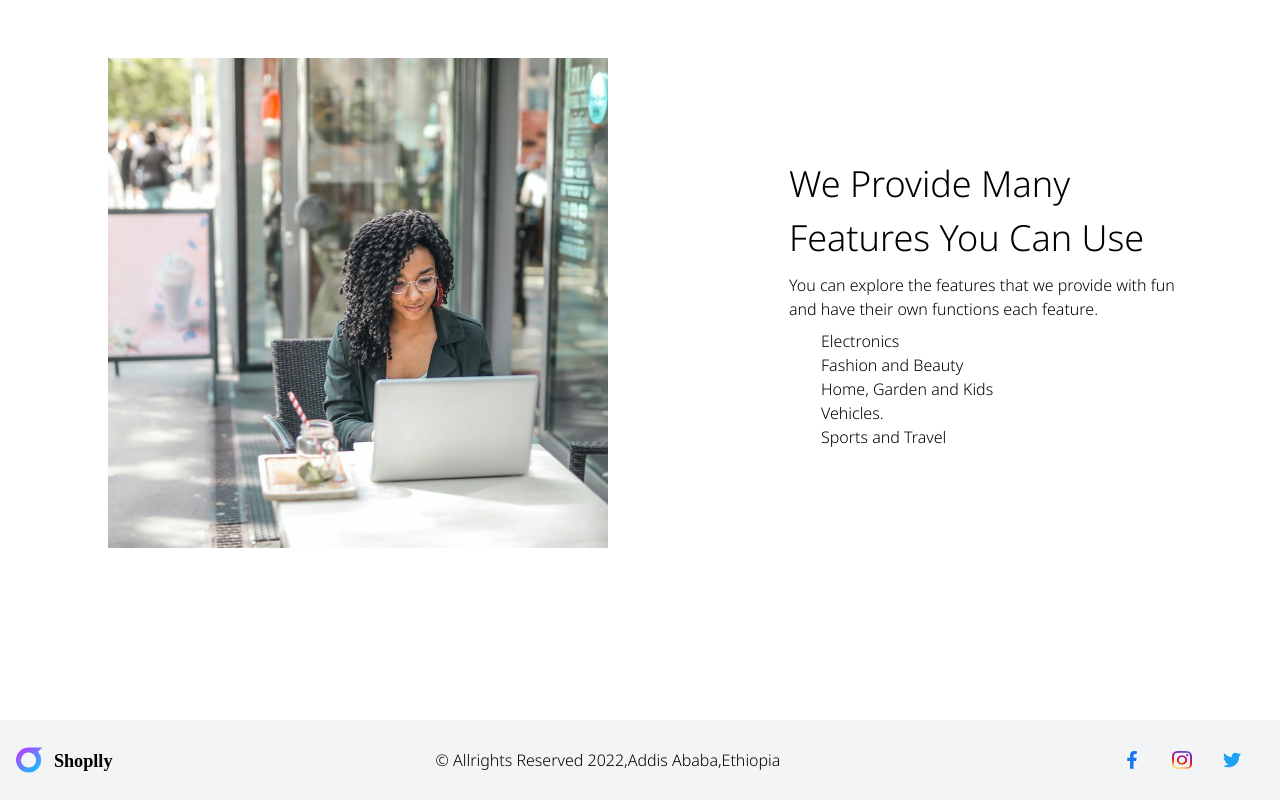
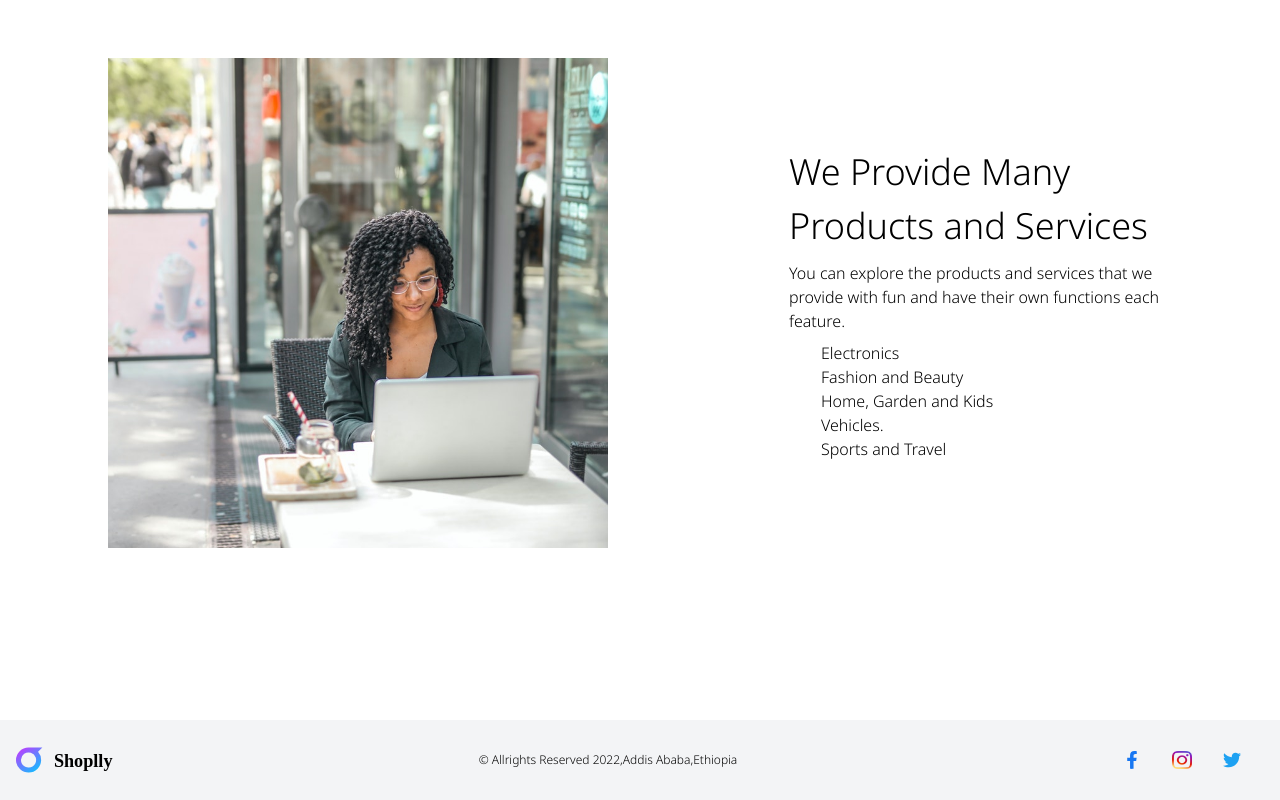
Before and after one commit to liferacer23/techawks, a Next.js app: page / in a window 1280 px wide. Shown: the part 908-1708 px from the top of the page. Built offline with nearby package versions, Linux system fonts and the light colour scheme; a web font is replaced by a local one.

Commit message:
some additional modifications

```diff
--- a/components/Checkout.js
+++ b/components/Checkout.js
@@ -24,7 +24,6 @@ const ORDER_MUTATION = gql`
 `;
 
 export default function Checkout({ orders, setCheckout, setCartFlipper }) {
-
   const [orderSummary, setOrderSummary] = useState(false);
   const [confirmed, setConfirmed] = useState(false);
   const [loading, setLoading] = useState(false);
@@ -45,7 +44,14 @@ export default function Checkout({ orders, setCheckout, setCartFlipper }) {
   });
   //const cart = useSelector((state) => state.cart);
   //console.log(orders);
-
+  const formChecker =()=>{
+    if(obj.customerEmailPhone.length>0 && obj.country.length>0 && obj.customerFullName.length>0 && obj.customerCity.length>0 && obj.customerAddress1.length>0 && obj.zipCode.length>0){
+      return true
+    }
+    else{
+      return false
+    }
+  }
   const assignTotal = () => {
     setTotal(price);
   };
@@ -208,12 +214,13 @@ export default function Checkout({ orders, setCheckout, setCartFlipper }) {
                     onClick={()=>{setLoading(true)}}
                     className={`${confirmed?"flex justify-center items-center text-xs bg-green-500 rounded-xl w-20 h-8 text-white":"flex justify-center items-center text-xs bg-black rounded-xl w-20 h-8 text-white"}`}
                     type="submit"
+                    disabled={()=>{formChecker()}}
                   >
                     {confirmed?"Confirmed":loading?<Image src="/assets/Icons/loading.svg" alt="loading icon" width={25} height={25}/>:"Confirm"}
                   </button>
                 </div>
               </form>
-              <div className="flex flex-col space-y-2 p-2  pb-5 shadow-xl shadow-3xl justify-center rounded-xl w-4/6">
+              <div className="hidden md:block flex flex-col space-y-2 p-2  pb-5 shadow-xl shadow-3xl justify-center rounded-xl w-4/6">
                 <div className=" overflow-y-auto">
                   {orders.map((item) => {
                     return <CheckoutItem key={item.productId} item={item} />;
--- a/components/HomeSlider.js
+++ b/components/HomeSlider.js
@@ -38,6 +38,7 @@ setWidth(carousel.current.scrollWidth-carousel.current.offsetWidth);
                 src={item}
                 width={410}
                 height={430}
+                priority
               />
             </motion.div>
           );
--- a/components/Layout.js
+++ b/components/Layout.js
@@ -36,8 +36,7 @@ export default function Layout({ children }) {
             <Link href="/products/product/aeb50ed6-580d-a065-383a-e3932fbec6a1">
               <div className="flex flex-col space-y-1 w-1/4 items-center justify-start p-1">
                 <span className="cursor-pointer">Products</span>
-                {router.asPath ==
-                "/products/product/aeb50ed6-580d-a065-383a-e3932fbec6a1" ? (
+                {router.asPath.includes("/products") ? (
                   <span className=" bg-gray-700 h-0.5 w-5 flex justify-center items-center rounded-full"></span>
                 ) : null}
               </div>
@@ -105,7 +104,7 @@ export default function Layout({ children }) {
             <Image alt ="image" src="/assets/Icons/logo.svg" width={100} height={60} />
           </div>
           <div>
-          <h1 className="text-black text-1xs">
+          <h1 className="text-black md:text-xs text-xxs ">
           &copy; Allrights Reserved 2022,Addis Ababa,Ethiopia
           </h1>
           </div>
--- a/components/ProductsLayout.js
+++ b/components/ProductsLayout.js
@@ -16,7 +16,8 @@ export default function ProductsLayout({setSearch,results }) {
     const x = element.current.offsetLeft;
     setX(x);
 
-    console.log(x)
+    console.log(x);
+    console.log(element);
 
   };
 
@@ -102,7 +103,7 @@ export default function ProductsLayout({setSearch,results }) {
                       <span  className={`cursor-pointer ${payload.categoryId === router.query.product ? "text-black" : ""}`}>{payload.name}</span>
                       <AnimatePresence>
                       {payload.categoryId === router.query.product ? (
-                        <motion.span  animate={{x:x-900,opacity:1}} initial={{x:x,opacity:0}}  transition={{duration:1}} className="bg-gray-700 h-0.5 w-5 flex justify-center items-center rounded-full"></motion.span>
+                        <motion.span  animate={{x:0,opacity:1}} initial={{x:x-900,opacity:0}} exit={{x:x-900,opacity:0}}  transition={{duration:1}} className="bg-gray-700 h-0.5 w-5 flex justify-center items-center rounded-full"></motion.span>
                         ) : (
                           ""
                           )}
--- a/pages/about.js
+++ b/pages/about.js
@@ -2,7 +2,7 @@ import React from 'react'
 
 export default function about() {
   return (
-    <div>
+    <div className='h-screen'>
         <h1>Welcome to About page We Are Currently Under Construction :) :)</h1>
     </div>
   )
--- a/pages/contact.js
+++ b/pages/contact.js
@@ -2,7 +2,7 @@ import React from 'react'
 
 export default function contact() {
   return (
-    <div>
+    <div className='h-screen'>
         <h1>Welcome to Contacts page We Are Currently Under Construction :) :)</h1>
     </div>
   )
--- a/pages/index.js
+++ b/pages/index.js
@@ -58,10 +58,10 @@ export default function Home() {
         </div>
         <div className="flex flex-col items-end justify-center ml-auto w-full lg:w-9/12">
           <h3 className="text-3xl lg:text-4xl font-medium text-black-600">
-            We Provide Many Features You Can Use
+            We Provide Many Products and Services
           </h3>
           <p className="my-2 text-black-500">
-            You can explore the features that we provide with fun and have their
+            You can explore the products and services that we provide with fun and have their
             own functions each feature.
           </p>
           <ul className="text-black-500 self-start list-inside ml-8">
--- a/tailwind.config.js
+++ b/tailwind.config.js
@@ -12,6 +12,7 @@ module.exports = {
         // => @media (min-width: 640px) { ... }
 
         md: "768px",
+
         // => @media (min-width: 768px) { ... }
 
         lg: "1024px",
@@ -21,7 +22,9 @@ module.exports = {
         // => @media (min-width: 1280px) { ... }
 
         "2xl": "1536px",
-        // => @media (min-width: 1536px) { ... }
+  // => @media (min-width: 1536px) { ... }
+        "xm": "968px",
+
       },
     },
     extend: {
```
